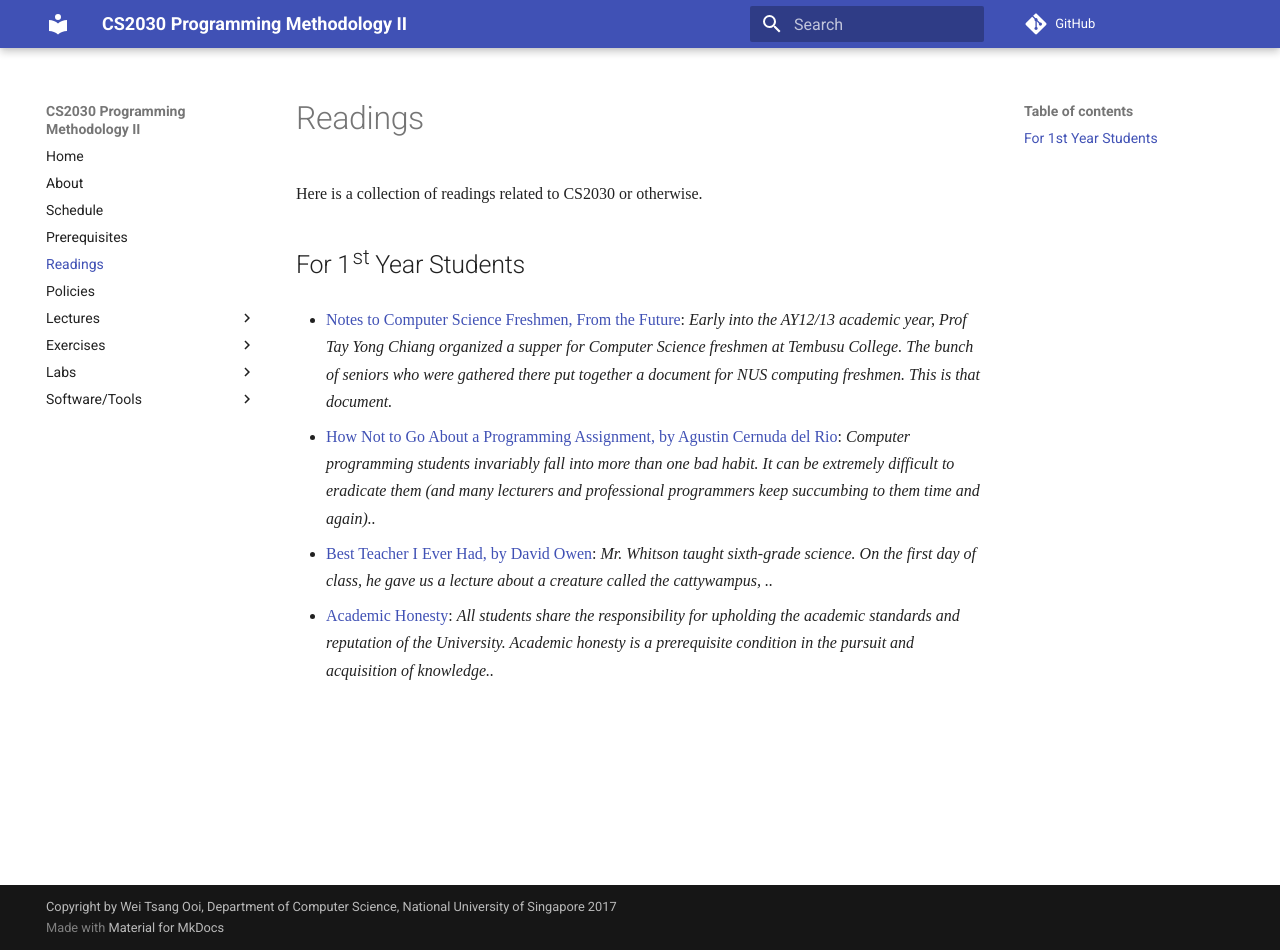
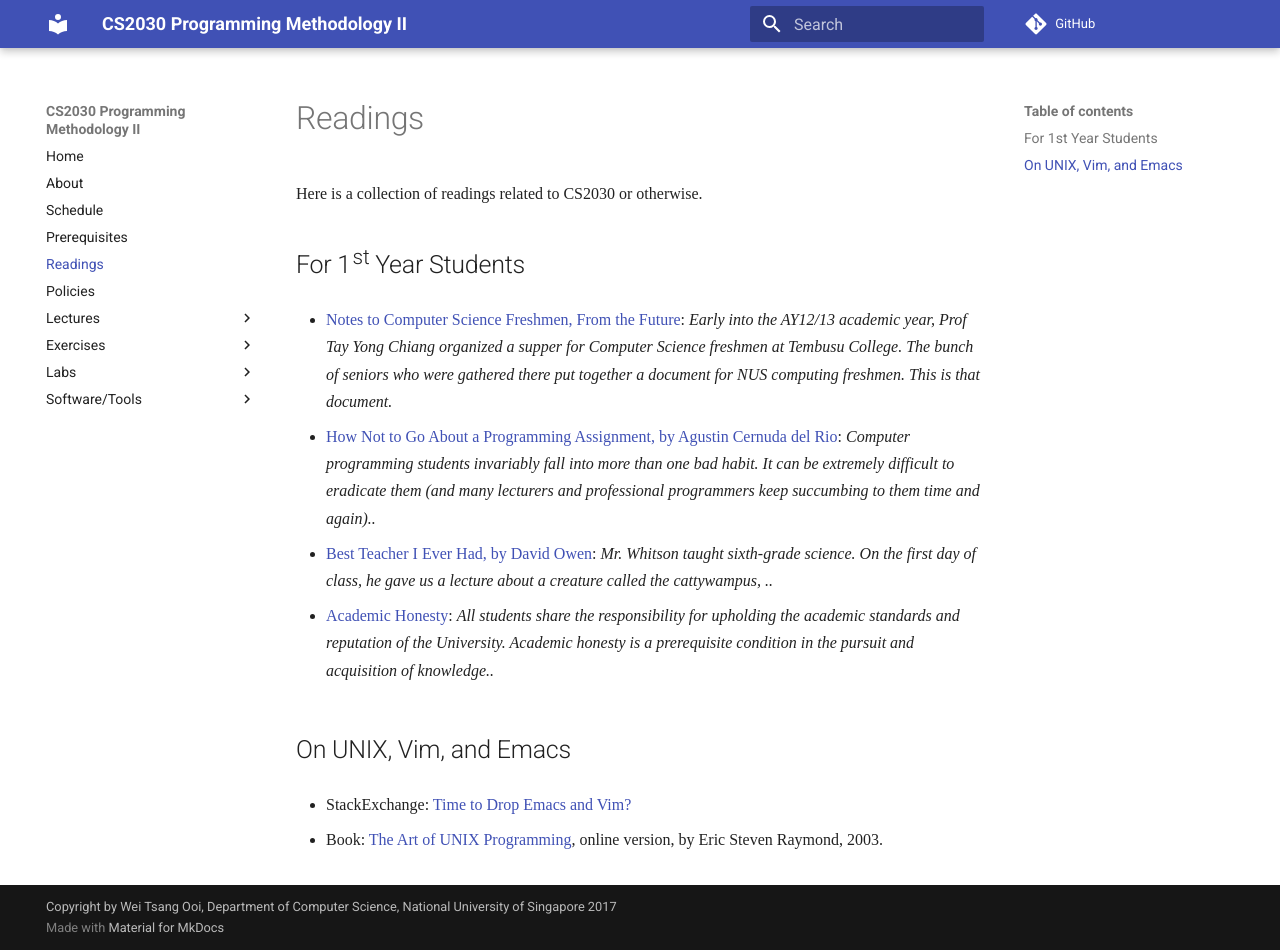
Before and after one commit to nus-cs2030/1718-s2, an MkDocs documentation site: the page built from docs/readings.md, in a window 1280 px wide and 950 px high. Built offline with MkDocs 1.6.1 and Material for MkDocs 9.7.7, drawn with Linux system fonts in a browser that asks for light colours; some web fonts are replaced; comment, search, counter and statistics services are not loaded; old or Windows-style settings are respelled for this version of MkDocs.

Commit message:
Add readings for vim, emacs, UNIX

```diff
--- a/docs/readings.md
+++ b/docs/readings.md
@@ -11,3 +11,9 @@ Here is a collection of readings related to CS2030 or otherwise.
 * [Best Teacher I Ever Had, by David Owen](http://www.comp.nus.edu.sg/~leonghw/Courses/cattywampus.html): _Mr. Whitson taught sixth-grade science. On the first day of class, he gave us a lecture about a creature called the cattywampus, .._
 
 * [Academic Honesty](http://www.comp.nus.edu.sg/cug/plagiarism): _All students share the responsibility for upholding the academic standards and reputation of the University. Academic honesty is a prerequisite condition in the pursuit and acquisition of knowledge.._
+
+## On UNIX, Vim, and Emacs
+
+* StackExchange: [Time to Drop Emacs and Vim?](https://softwareengineering.stackexchange.com/questions/61738/time-to-drop-emacs-and-vi)
+
+* Book: [The Art of UNIX Programming](http://www.catb.org/~esr/writings/taoup/html/), online version, by Eric Steven Raymond, 2003.
```
